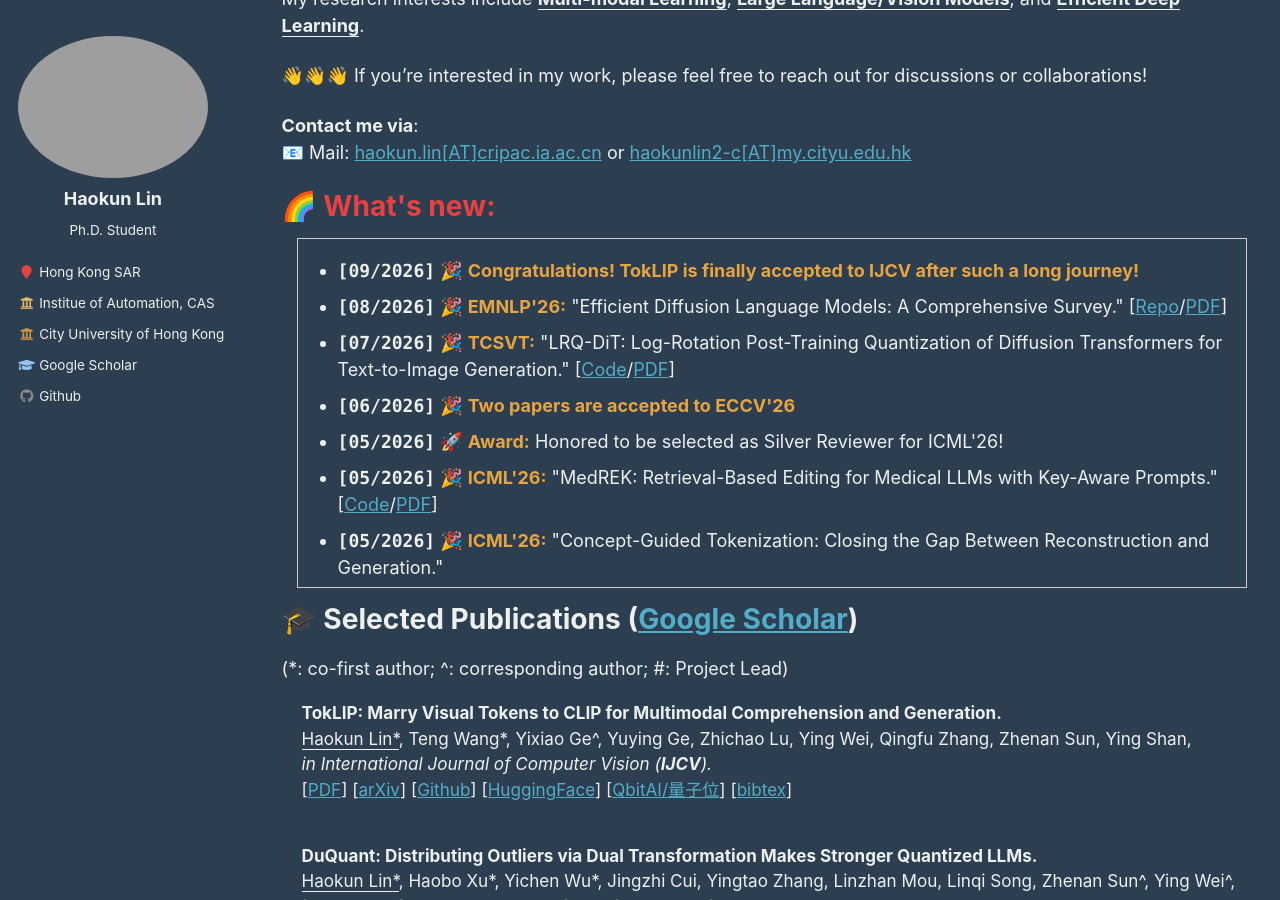
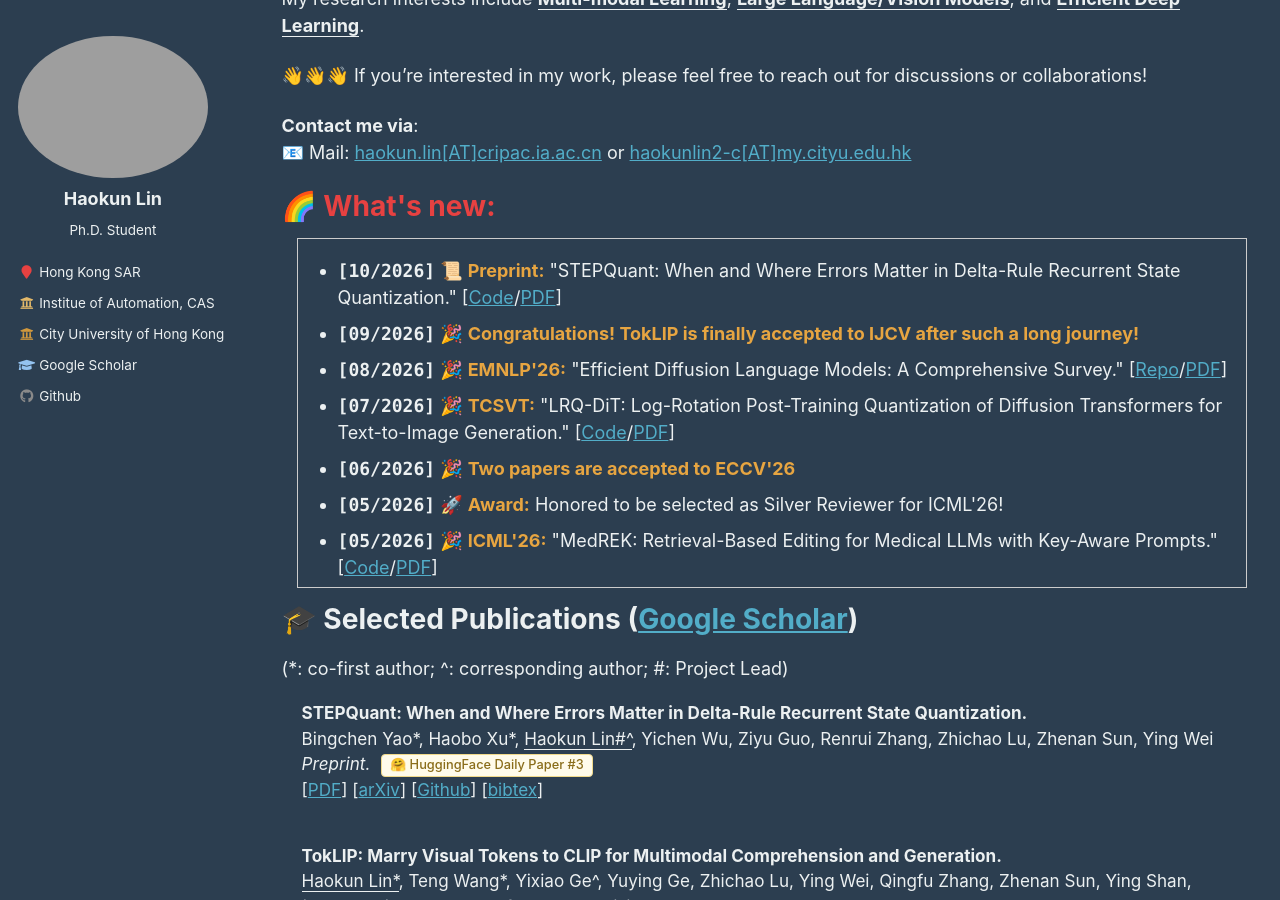
Before and after one commit to MessiX77/MessiX77.github.io, a Jekyll site: the page built from _pages/about.md, in a window 1280 px wide and 900 px high, scrolled down 311 px. Built offline with Jekyll 4.4.1, drawn with Linux system fonts in a browser that asks for light colours.

Commit message:
update STEPQuant

```diff
--- a/_pages/about.md
+++ b/_pages/about.md
@@ -27,6 +27,7 @@ My research interests include **<u>Multi-modal Learning</u>**, **<u>Large Langua
 
 <ul>
   <!-- <li><strong style="font-family: Consolas;">[11/2024]</strong>  🛫 <b style="color: rgb(231, 165, 65);">Travel:</b> I will attend EMNLP 2025 in Suzhou from Nov 4–9 — happy to meet and chat over coffee!</li> -->
+  <li><strong style="font-family: Consolas;">[10/2026]</strong>  📜 <b style="color: rgb(231, 165, 65);">Preprint:</b> "STEPQuant: When and Where Errors Matter in Delta-Rule Recurrent State Quantization." [<a href="https://github.com/Dreamer-Toby/STEPQuant">Code</a>/<a href="https://arxiv.org/abs/2609.38169">PDF</a>]</li>
   <li><strong style="font-family: Consolas;">[09/2026]</strong>  🎉 <b style="color: rgb(231, 165, 65);">Congratulations! TokLIP is finally accepted to IJCV after such a long journey! </b></li>
   <li><strong style="font-family: Consolas;">[08/2026]</strong>  🎉 <b style="color: rgb(231, 165, 65);">EMNLP'26:</b> "Efficient Diffusion Language Models: A Comprehensive Survey." [<a href="https://github.com/MessiX77/Awesome-Efficient-dLLMs">Repo</a>/<a href="https://github.com/MessiX77/Awesome-Efficient-dLLMs/blob/main/files/Efficient_dLLMs.pdf">PDF</a>]</li>
   <li><strong style="font-family: Consolas;">[07/2026]</strong>  🎉 <b style="color: rgb(231, 165, 65);">TCSVT:</b> "LRQ-DiT: Log-Rotation Post-Training Quantization of Diffusion Transformers for Text-to-Image Generation." [<a href="https://github.com/yanglianwei/LRQ-DiT">Code</a>/<a href="https://www.arxiv.org/pdf/2508.03485">PDF</a>]</li>
@@ -65,6 +66,42 @@ My research interests include **<u>Multi-modal Learning</u>**, **<u>Large Langua
 # 🎓 Selected Publications ([Google Scholar](https://scholar.google.com/citations?user=7DnpUlIAAAAJ))
 (\*: co-first author;  ^: corresponding author;   #: Project Lead)
 <table style="width:100%;border:None;border-spacing:0px;border-collapse:separate;margin-right:0;margin-left:0;margin-top:-1.5em;font-size:0.95em;">
+
+  <tr>
+    <!-- <td style="padding:8px;width:30%;vertical-align:middle;border:none;">
+      <a href="images/.png">
+      <img src='images/.png' width="300">
+      </a>
+    </td> -->
+    <td style="padding:20px;width:70%;vertical-align:middle;border-right:none;border-bottom:none;">
+       <b>STEPQuant: When and Where Errors Matter in Delta-Rule Recurrent State Quantization.</b>
+      <br>
+      Bingchen Yao*, Haobo Xu*, <u>Haokun Lin#^</u>, Yichen Wu, Ziyu Guo, Renrui Zhang, Zhichao Lu, Zhenan Sun, Ying Wei
+      <br>
+      <i>Preprint.</i>
+      <a href="https://huggingface.co/papers/2609.38169" target="_blank" style="display:inline-block;margin-left:6px;padding:0 8px;border:1px solid #f0d98a;border-radius:4px;background:#fffbea;color:#8a6d1a;font-size:0.75em;font-weight:500;text-decoration:none;vertical-align:middle;line-height:1.6;">🤗 HuggingFace Daily Paper #3</a>
+      <br>
+      [<a href="https://arxiv.org/pdf/2609.38169">PDF</a>]
+      [<a href="https://arxiv.org/abs/2609.38169">arXiv</a>]
+      [<a href="https://github.com/Dreamer-Toby/STEPQuant">Github</a>]
+      <!-- [<a href="https://huggingface.co/TencentARC/TokLIP">HuggingFace</a>] -->
+      <!-- [<a href="https://scholar.googleusercontent.com/scholar.bib?q=info:2jh9qMaPVHgJ:scholar.google.com/&output=citation&scisdr=CgJucTIaELH0-YZ6j7Q:AAZF9b8AAAAAaER8l7RVHkiAdDbJTnz4PHg6yzY&scisig=AAZF9b8AAAAAaER8l7zmvc2_dhPOTNHwlrwvm-Y&scisf=4&ct=citation&cd=-1&hl=en">bibtex</a>] -->
+      <!-- [<a href="https://mp.weixin.qq.com/s/o9nXvLmpZ9gTtGTmZsQIRQ">QbitAI/量子位</a>]  -->
+      [<a href="#" onclick="showBibTok()">bibtex</a>]
+      <script>
+        function showBibTok() {
+          const bib = `@article{yao2026stepquant,\n
+  title={STEPQuant: When and Where Errors Matter in Delta-Rule Recurrent State Quantization},\n
+  author={Yao, Bingchen and Xu, Haobo and Lin, Haokun and Wu, Yichen and Guo, Ziyu and Zhang, Renrui and Lu, Zhichao and Sun, Zhenan and Wei, Ying},\n
+  journal={arXiv preprint arXiv:2609.38169},\n
+  year={2026}\n
+}`;
+          const newWindow = window.open("", "toklip_bibtex");
+          newWindow.document.write("<pre style='font-family: monospace; padding: 20px;'>" + bib + "</pre>");
+        }
+      </script>
+    </td>
+  </tr>
 
   <tr>
     <!-- <td style="padding:8px;width:30%;vertical-align:middle;border:none;">
```
